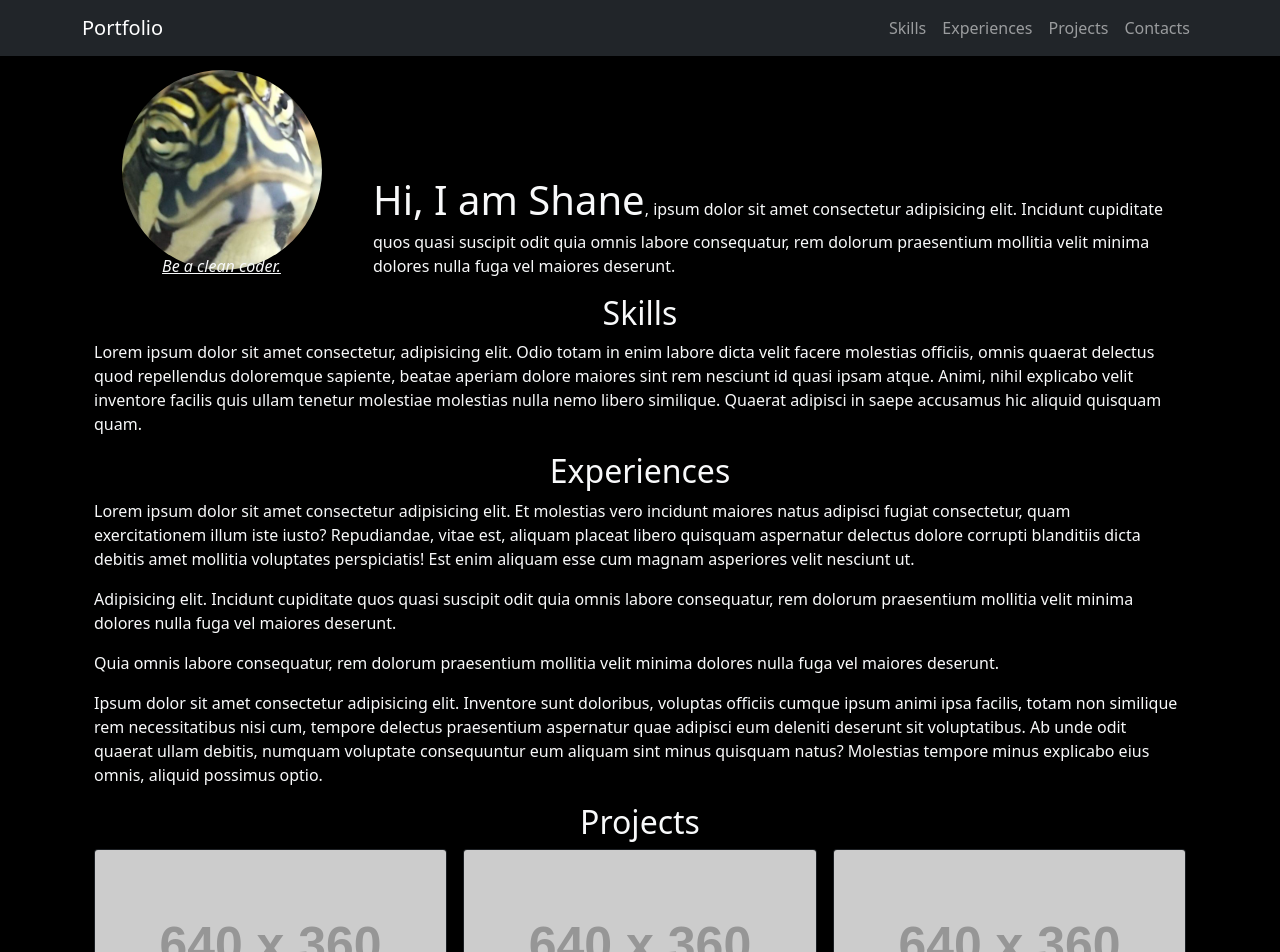
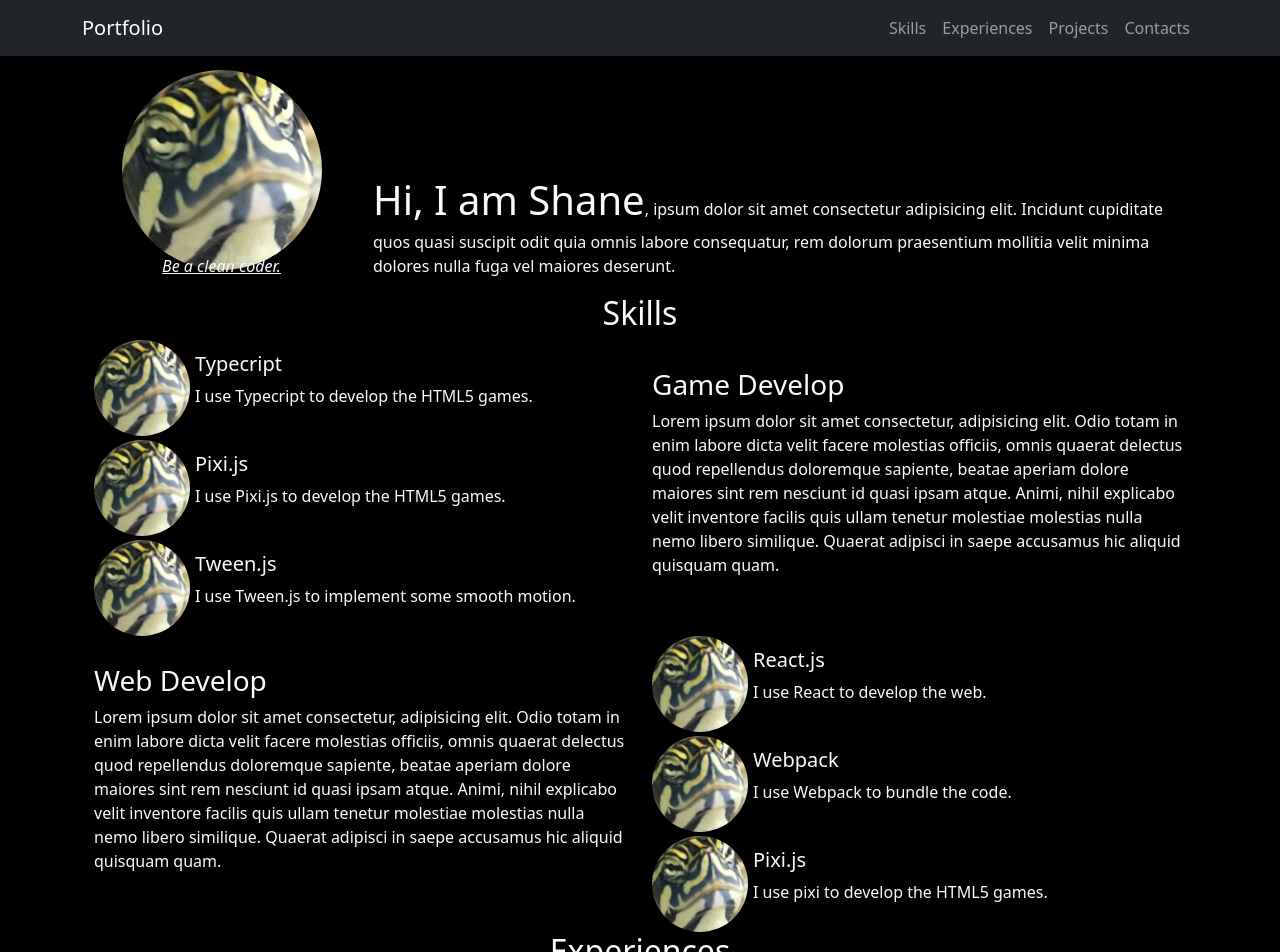
Before and after one commit to avt1745zet/portfolio, a React app: page / in a window 1280 px wide. Shown: the top 952 px of the page. Built offline with nearby package versions, Linux system fonts and the light colour scheme.

Commit message:
Update skill section

```diff
--- a/src/pages/main/Skills.tsx
+++ b/src/pages/main/Skills.tsx
@@ -1,5 +1,6 @@
 import React from "react";
-import { Col, Container, ContainerProps, Row } from "react-bootstrap";
+import { Col, Container, ContainerProps, Image, Row, Stack } from "react-bootstrap";
+import SkillIcon from "./../../../res/avatar.png";
 
 const Skills = (props: ContainerProps) => {
 	const {...other} = props;
@@ -10,8 +11,97 @@ const Skills = (props: ContainerProps) => {
 					Skills
 				</h2>
 			</Container>
-			<Row>
-				<Col sm={12}>
+			<Row className="gy-3">
+				<Col md={6}>
+					<Stack gap={1}>
+						<div className="d-flex align-items-center" style={{
+							columnGap: "5px"
+						}}>
+							<Image src={SkillIcon} roundedCircle style={{
+								width: "6rem",
+								height: "6rem"
+							}}/>
+							<div>
+								<h5>Typecript</h5>
+								<p>I use Typecript to develop the HTML5 games.</p>
+							</div>
+						</div>
+						<div className="d-flex align-items-center" style={{
+							columnGap: "5px"
+						}}>
+							<Image src={SkillIcon} roundedCircle style={{
+								width: "6rem",
+								height: "6rem"
+							}}/>
+							<div>
+								<h5>Pixi.js</h5>
+								<p>I use Pixi.js to develop the HTML5 games.</p>
+							</div>
+						</div>
+						<div className="d-flex align-items-center" style={{
+							columnGap: "5px"
+						}}>
+							<Image src={SkillIcon} roundedCircle style={{
+								width: "6rem",
+								height: "6rem"
+							}}/>
+							<div>
+								<h5>Tween.js</h5>
+								<p>I use Tween.js to implement some smooth motion.</p>
+							</div>
+						</div>
+					</Stack>
+				</Col>
+				<Col md={6} className="my-md-auto">
+					<h3>Game Develop</h3>
+					<p>
+						Lorem ipsum dolor sit amet consectetur, adipisicing elit. Odio totam in enim labore dicta velit facere molestias officiis, omnis quaerat delectus quod repellendus doloremque sapiente, beatae aperiam dolore maiores sint rem nesciunt id quasi ipsam atque. Animi, nihil explicabo velit inventore facilis quis ullam tenetur molestiae molestias nulla nemo libero similique. Quaerat adipisci in saepe accusamus hic aliquid quisquam quam.
+					</p>
+				</Col>
+			</Row>
+			<Row className="gy-3 flex-md-row-reverse">
+				<Col md={6}>
+					<Stack gap={1}>
+						<div className="d-flex align-items-center" style={{
+							columnGap: "5px"
+						}}>
+							<Image src={SkillIcon} roundedCircle style={{
+								width: "6rem",
+								height: "6rem"
+							}}/>
+							<div>
+								<h5>React.js</h5>
+								<p>I use React to develop the web.</p>
+							</div>
+						</div>
+						<div className="d-flex align-items-center" style={{
+							columnGap: "5px"
+						}}>
+							<Image src={SkillIcon} roundedCircle style={{
+								width: "6rem",
+								height: "6rem"
+							}}/>
+							<div>
+								<h5>Webpack</h5>
+								<p>I use Webpack to bundle the code.</p>
+							</div>
+						</div>
+						<div className="d-flex align-items-center" style={{
+							columnGap: "5px"
+						}}>
+							<Image src={SkillIcon} roundedCircle style={{
+								width: "6rem",
+								height: "6rem"
+							}}/>
+							<div>
+								<h5>Pixi.js</h5>
+								<p>I use pixi to develop the HTML5 games.</p>
+							</div>
+						</div>
+					</Stack>
+				</Col>
+				<Col md={6} className="my-md-auto">
+					<h3>Web Develop</h3>
 					<p>
 						Lorem ipsum dolor sit amet consectetur, adipisicing elit. Odio totam in enim labore dicta velit facere molestias officiis, omnis quaerat delectus quod repellendus doloremque sapiente, beatae aperiam dolore maiores sint rem nesciunt id quasi ipsam atque. Animi, nihil explicabo velit inventore facilis quis ullam tenetur molestiae molestias nulla nemo libero similique. Quaerat adipisci in saepe accusamus hic aliquid quisquam quam.
 					</p>
```
